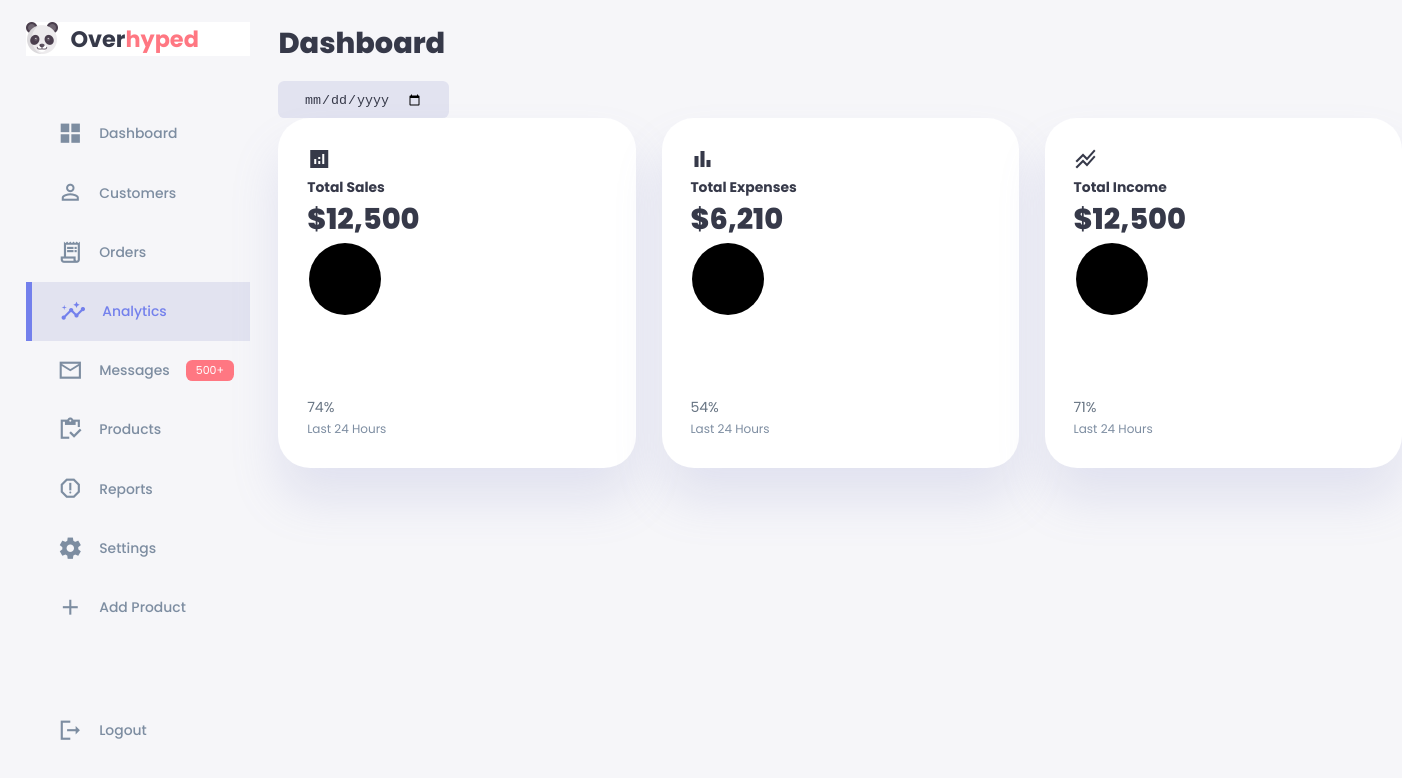
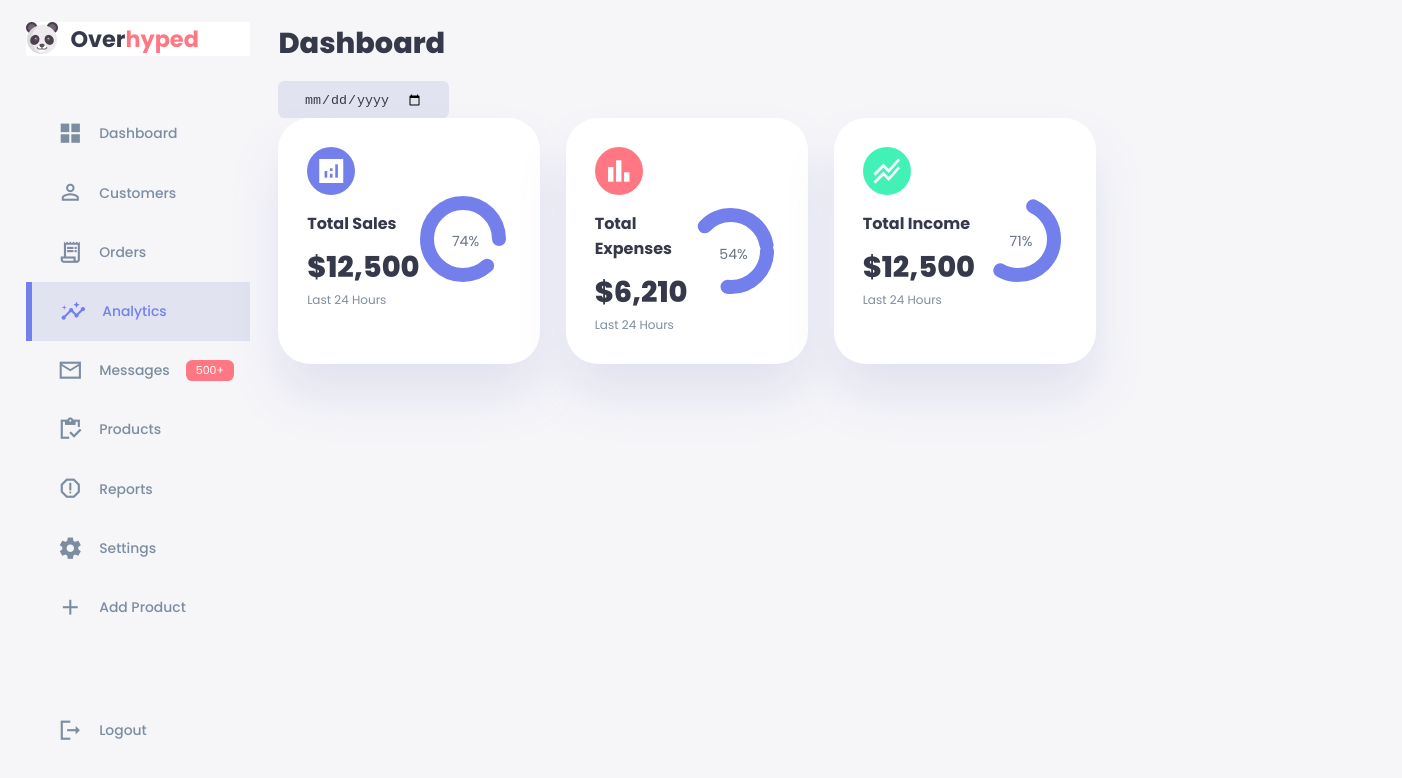
Before and after one commit to Willzxxz/oh.p.hoodie, a plain HTML site: page index.html in a window 1280 px wide. Shown: the whole page, 1402 px wide, since content can reach past the window. Drawn offline with Linux system fonts and the light colour scheme.

Commit message:
updating files

```diff
--- a/index.html
+++ b/index.html
@@ -77,6 +77,7 @@
             <div class="insights">
                 <div class="sales">
                     <span class="material-icons-sharp">analytics</span>
+                    <div class="middle">
                     <div class="left">
                         <h3>Total Sales</h3>
                         <h1>$12,500</h1>
@@ -89,13 +90,14 @@
                          <p>74%</p>
                         </div>
                     </div>
+                </div>
                 <small class="text-muted">Last 24 Hours</small>
                 </div>
+            <!----------END OF SALES----------->
 
-
-            <!----------END OF SALES----------->
                 <div class="expenses">
                     <span class="material-icons-sharp">bar_chart</span>
+                    <div class="middle">
                     <div class="left">
                         <h3>Total Expenses</h3>
                         <h1>$6,210</h1>
@@ -108,12 +110,15 @@
                          <p>54%</p>
                         </div>
                     </div>
+                </div>
                 <small class="text-muted">Last 24 Hours</small>
+
                 </div>
+                <!----------END OF EXPENSES----------->
 
-            <!----------END OF EXPENSES----------->
-                <div class="sales">
+                <div class="income">
                     <span class="material-icons-sharp">stacked_line_chart</span>
+                    <div class="middle">
                         <div class="left">
                             <h3>Total Income</h3>
                             <h1>$12,500</h1>
@@ -126,11 +131,13 @@
                          <p>71%</p>
                         </div>
                     </div>
+                </div>
                 <small class="text-muted">Last 24 Hours</small>
-                </div>
 
                 </div>
             <!----------END OF INCOME----------->
+            </div>
         </main>
+    </div>
   </body>
 </html>
--- a/style.css
+++ b/style.css
@@ -256,3 +256,78 @@ main .insights > div {
 main .insights > div:hover {
     box-shadow: none;
 }
+
+main .insights > div span {
+    background: var(--color-primary);
+    padding: 0.5rem;
+    border-radius: 50%;
+    color: var(--color-white);
+    font-size: 2rem;
+}
+
+main .insights > div.expenses span {
+    background: var(--color-danger);
+}
+
+main .insights > div.income span {
+    background: var(--color-success);
+}
+
+main .insights > div .middle {
+    display: flex;
+    align-items: center;
+    justify-content: space-between;
+}
+
+main .insights h3 {
+    margin: 1rem 0 0.6rem;
+    font-size: 1rem;
+}
+
+main .insights .progress {
+    position: relative;
+    width: 92px;
+    height: 92px;
+    border-radius: 50%;
+}
+
+main .insights svg {
+    width: 7rem;
+    height: 7rem;
+}
+
+main .insights svg circle {
+    fill: none;
+    stroke: var(--color-primary);
+    stroke-width: 14;
+    stroke-linecap: round;
+    transform: translate(5px, 5px);
+    stroke-dasharray: 110;
+    stroke-dashoffset: 92;
+}
+
+main .insights .sales svg circle {
+    stroke-dashoffset: -30;
+    stroke-dasharray: 200;
+}
+
+main .insights .expenses svg circle {
+    stroke-dashoffset: 20;
+    stroke-dasharray: 80;
+}
+
+main .insights .income svg circle {
+    stroke-dashoffset: 35;
+    stroke-dasharray: 110;
+}
+
+main .insights .progress .number {
+    position: absolute;
+    top: 0;
+    left: 0;
+    height: 100%;
+    width: 100%;
+    display: flex;
+    justify-content: center;
+    align-items: center;
+}
```
Lines whose indentation alone changed are shown as unchanged.
